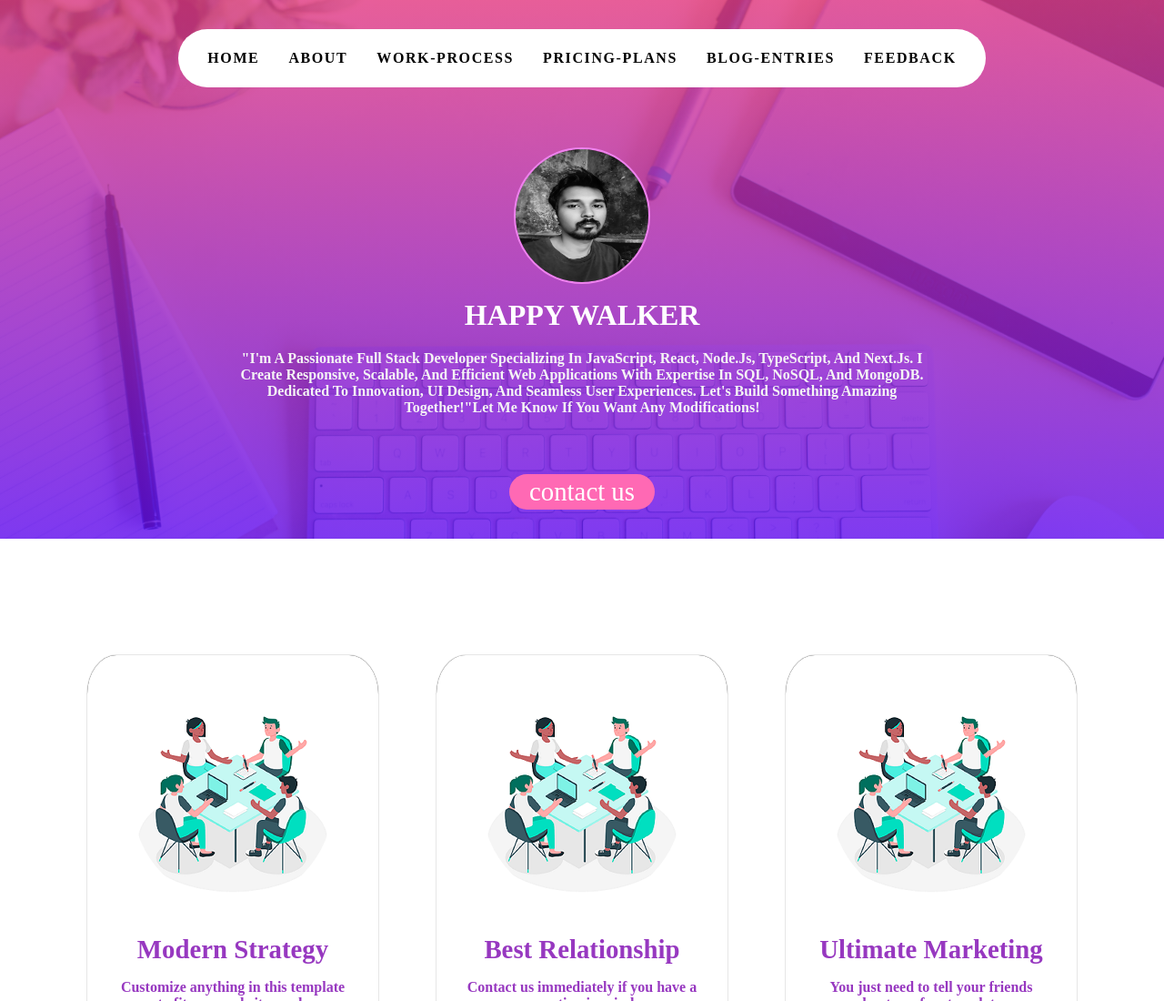
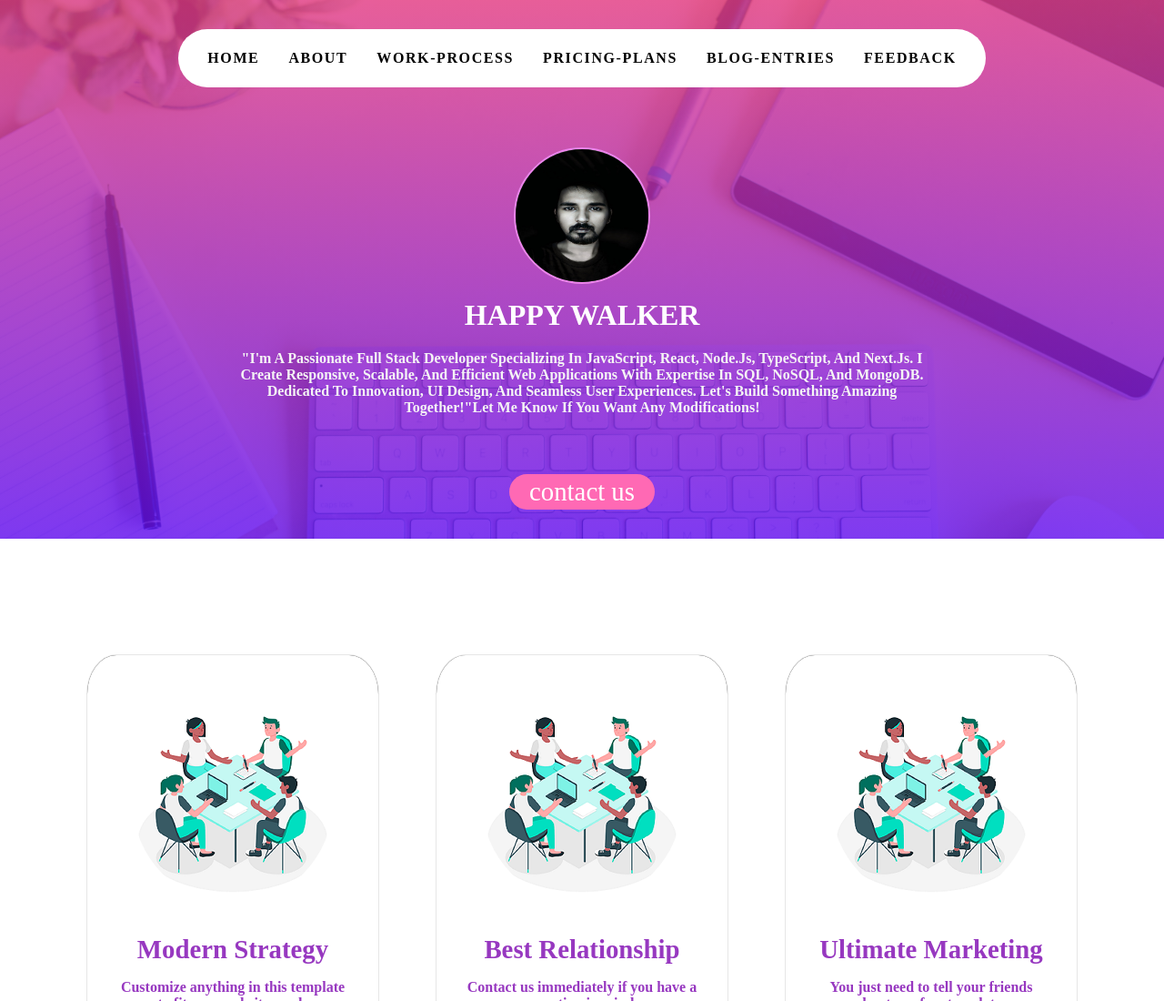
Before and after one commit to happywalker143/hwtechgems, a website: page index.html in a window 1280 px wide. Shown: the top 1100 px of the page at 91% size. Drawn offline with Linux system fonts and the light colour scheme.

Commit message:
changing profile picture

```diff
--- a/css/style.css
+++ b/css/style.css
@@ -43,6 +43,7 @@ h1{
  margin-block-start:2px;
  border-radius:50%;
  border: 2px solid violet;
+ backdrop-filter:grayscale(rem(12, 10));
 }
 
 .comman-heading p
--- a/index.html
+++ b/index.html
@@ -35,7 +35,7 @@
         <div class="heading">
           <div class="comman-heading">
             <div class="logo">
-              <img src="images/logo.png"></img>
+              <img src="images/logo.jpg"></img>
               </div>
               <h1>HAPPY WALKER</h1>
             <p>
```
Also changed, not shown: images/logo.jpg (added), images/logo.png (deleted).
